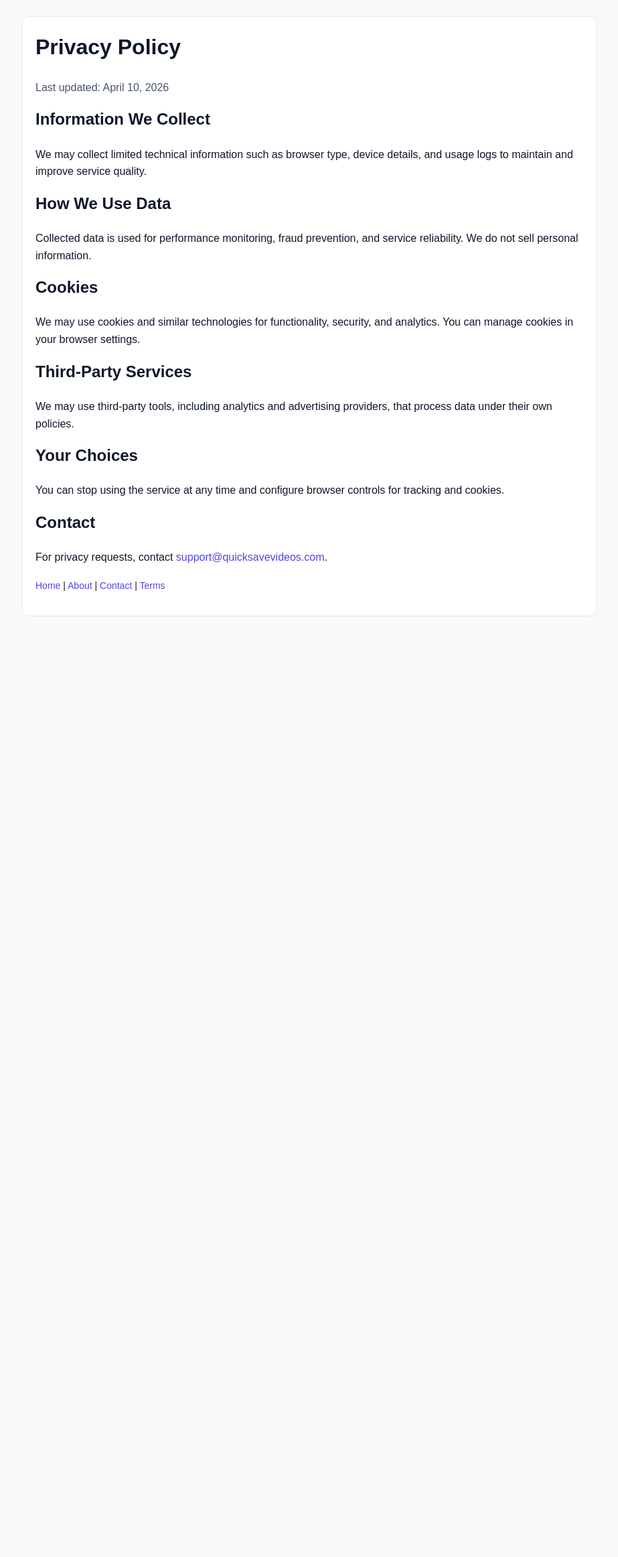
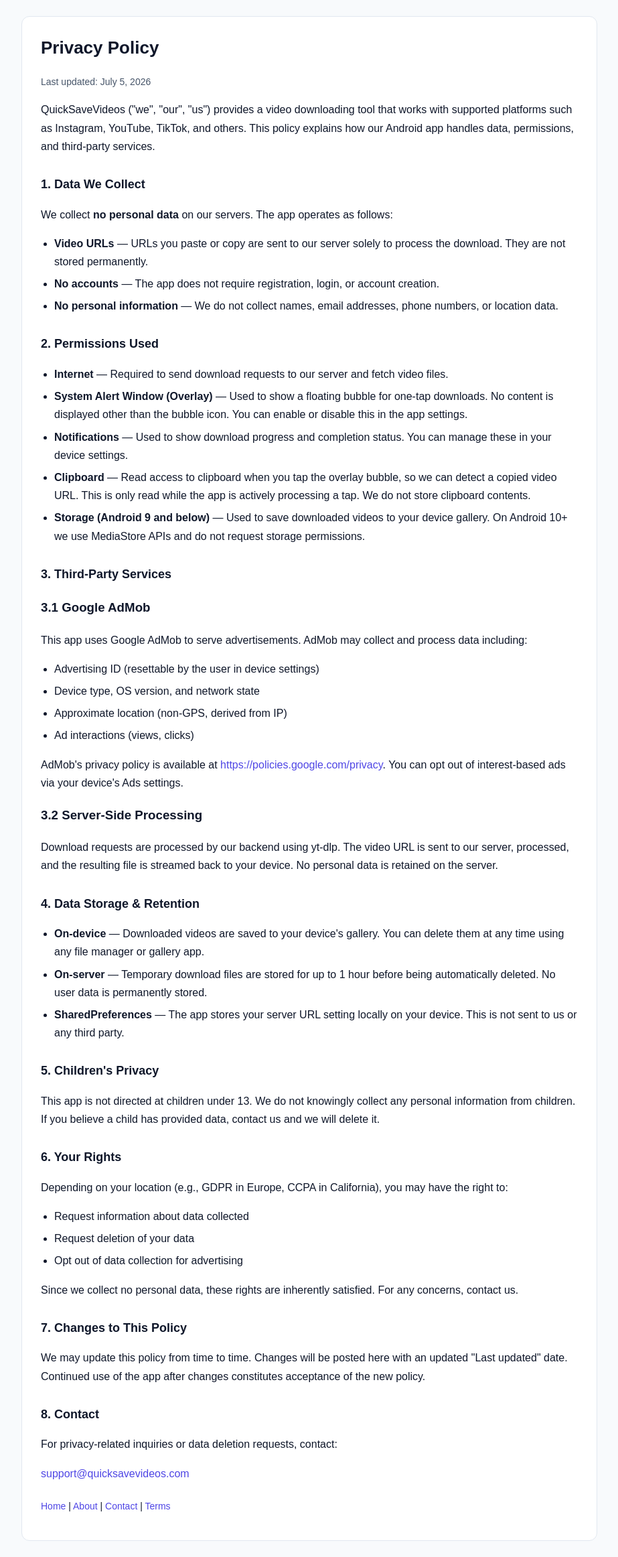
Before and after one commit to bansalshubham257/videoDownloader, a Flask app: page /privacy-policy in a window 1280 px wide. Shown: the whole page at 67% size, without its empty margins (178-1101 px from the left). Before the commit the page ends 920 px from the top, so only its background shows below. Run offline with Flask 3, Linux system fonts and the light colour scheme; parts of the project's set-up code (start-up, migrations or seed data) failed here and were passed over; some libraries are stand-ins or nearby versions.

Commit message:
Update privacy_policy.html

```diff
--- a/templates/privacy_policy.html
+++ b/templates/privacy_policy.html
@@ -4,7 +4,7 @@
 <meta charset="UTF-8">
 <meta name="viewport" content="width=device-width, initial-scale=1.0">
 <title>Privacy Policy - QuickSaveVideos</title>
-    <meta name="description" content="Read the QuickSaveVideos privacy policy, including data usage, cookies, analytics, and user rights.">
+<meta name="description" content="Privacy Policy for QuickSaveVideos Android app — data collection, AdMob ads, clipboard access, storage permissions, and user rights.">
 <link rel="canonical" href="https://quicksavevideos.com/privacy-policy">
 <style>
 :root {
@@ -20,55 +20,96 @@
   font-family: Arial, sans-serif;
   background: var(--bg);
   color: var(--text);
-            line-height: 1.6;
+  line-height: 1.7;
 }
-        .wrap {
-            max-width: 860px;
-            margin: 24px auto;
-            padding: 0 14px;
-        }
+.wrap { max-width: 860px; margin: 24px auto; padding: 0 14px; }
 .card {
   background: var(--card);
   border: 1px solid var(--border);
   border-radius: 12px;
-            padding: 20px;
+  padding: 24px 28px;
 }
-        h1, h2 { margin-top: 0; }
-        .muted { color: var(--muted); }
+h1 { margin-top: 0; font-size: 26px; }
+h2 { font-size: 18px; margin-top: 28px; }
+.muted { color: var(--muted); font-size: 14px; }
 a { color: var(--accent); text-decoration: none; }
 a:hover { text-decoration: underline; }
-        .nav { margin-top: 18px; font-size: 14px; }
+.nav { margin-top: 24px; font-size: 14px; }
+ul { padding-left: 20px; }
+li { margin-bottom: 6px; }
 </style>
 </head>
 <body>
 <div class="wrap">
 <main class="card">
 <h1>Privacy Policy</h1>
-        <p class="muted">Last updated: April 10, 2026</p>
+<p class="muted">Last updated: July 5, 2026</p>
 
-        <h2>Information We Collect</h2>
-        <p>We may collect limited technical information such as browser type, device details, and usage logs to maintain and improve service quality.</p>
+<p>QuickSaveVideos ("we", "our", "us") provides a video downloading tool that works with supported platforms such as Instagram, YouTube, TikTok, and others. This policy explains how our Android app handles data, permissions, and third-party services.</p>
 
-        <h2>How We Use Data</h2>
-        <p>Collected data is used for performance monitoring, fraud prevention, and service reliability. We do not sell personal information.</p>
+<h2>1. Data We Collect</h2>
+<p>We collect <strong>no personal data</strong> on our servers. The app operates as follows:</p>
+<ul>
+  <li><strong>Video URLs</strong> — URLs you paste or copy are sent to our server solely to process the download. They are not stored permanently.</li>
+  <li><strong>No accounts</strong> — The app does not require registration, login, or account creation.</li>
+  <li><strong>No personal information</strong> — We do not collect names, email addresses, phone numbers, or location data.</li>
+</ul>
 
-        <h2>Cookies</h2>
-        <p>We may use cookies and similar technologies for functionality, security, and analytics. You can manage cookies in your browser settings.</p>
+<h2>2. Permissions Used</h2>
+<ul>
+  <li><strong>Internet</strong> — Required to send download requests to our server and fetch video files.</li>
+  <li><strong>System Alert Window (Overlay)</strong> — Used to show a floating bubble for one-tap downloads. No content is displayed other than the bubble icon. You can enable or disable this in the app settings.</li>
+  <li><strong>Notifications</strong> — Used to show download progress and completion status. You can manage these in your device settings.</li>
+  <li><strong>Clipboard</strong> — Read access to clipboard when you tap the overlay bubble, so we can detect a copied video URL. This is only read while the app is actively processing a tap. We do not store clipboard contents.</li>
+  <li><strong>Storage (Android 9 and below)</strong> — Used to save downloaded videos to your device gallery. On Android 10+ we use MediaStore APIs and do not request storage permissions.</li>
+</ul>
 
-        <h2>Third-Party Services</h2>
-        <p>We may use third-party tools, including analytics and advertising providers, that process data under their own policies.</p>
+<h2>3. Third-Party Services</h2>
 
-        <h2>Your Choices</h2>
-        <p>You can stop using the service at any time and configure browser controls for tracking and cookies.</p>
+<h3>3.1 Google AdMob</h3>
+<p>This app uses Google AdMob to serve advertisements. AdMob may collect and process data including:</p>
+<ul>
+  <li>Advertising ID (resettable by the user in device settings)</li>
+  <li>Device type, OS version, and network state</li>
+  <li>Approximate location (non-GPS, derived from IP)</li>
+  <li>Ad interactions (views, clicks)</li>
+</ul>
+<p>AdMob's privacy policy is available at <a href="https://policies.google.com/privacy" target="_blank" rel="noopener">https://policies.google.com/privacy</a>. You can opt out of interest-based ads via your device's Ads settings.</p>
 
-        <h2>Contact</h2>
-        <p>For privacy requests, contact <a href="mailto:support@quicksavevideos.com">support@quicksavevideos.com</a>.</p>
+<h3>3.2 Server-Side Processing</h3>
+<p>Download requests are processed by our backend using yt-dlp. The video URL is sent to our server, processed, and the resulting file is streamed back to your device. No personal data is retained on the server.</p>
+
+<h2>4. Data Storage & Retention</h2>
+<ul>
+  <li><strong>On-device</strong> — Downloaded videos are saved to your device's gallery. You can delete them at any time using any file manager or gallery app.</li>
+  <li><strong>On-server</strong> — Temporary download files are stored for up to 1 hour before being automatically deleted. No user data is permanently stored.</li>
+  <li><strong>SharedPreferences</strong> — The app stores your server URL setting locally on your device. This is not sent to us or any third party.</li>
+</ul>
+
+<h2>5. Children's Privacy</h2>
+<p>This app is not directed at children under 13. We do not knowingly collect any personal information from children. If you believe a child has provided data, contact us and we will delete it.</p>
+
+<h2>6. Your Rights</h2>
+<p>Depending on your location (e.g., GDPR in Europe, CCPA in California), you may have the right to:</p>
+<ul>
+  <li>Request information about data collected</li>
+  <li>Request deletion of your data</li>
+  <li>Opt out of data collection for advertising</li>
+</ul>
+<p>Since we collect no personal data, these rights are inherently satisfied. For any concerns, contact us.</p>
+
+<h2>7. Changes to This Policy</h2>
+<p>We may update this policy from time to time. Changes will be posted here with an updated "Last updated" date. Continued use of the app after changes constitutes acceptance of the new policy.</p>
+
+<h2>8. Contact</h2>
+<p>For privacy-related inquiries or data deletion requests, contact:</p>
+<p><a href="mailto:support@quicksavevideos.com">support@quicksavevideos.com</a></p>
 
 <p class="nav">
-            <a href="{{ url_for('index') }}">Home</a> |
-            <a href="{{ url_for('about') }}">About</a> |
-            <a href="{{ url_for('contact') }}">Contact</a> |
-            <a href="{{ url_for('terms') }}">Terms</a>
+<a href="https://quicksavevideos.com">Home</a> |
+<a href="https://quicksavevideos.com/about">About</a> |
+<a href="https://quicksavevideos.com/contact">Contact</a> |
+<a href="https://quicksavevideos.com/terms">Terms</a>
 </p>
 </main>
 </div>
```
Lines whose indentation alone changed are shown as unchanged.
